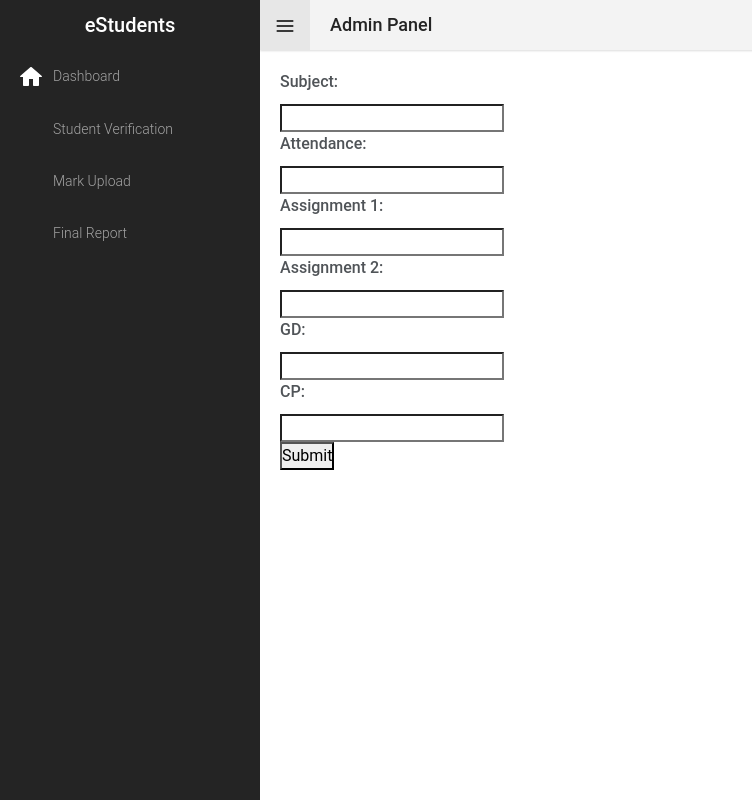
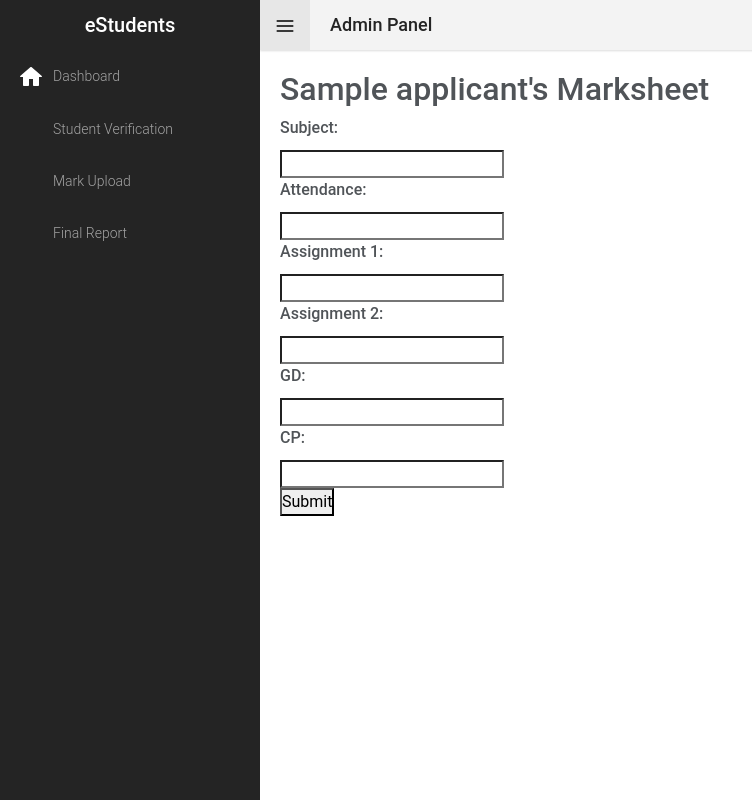
Before and after one commit to sharunrajeev/studentManagementSystem, a Django app: page /owner/mark_upload/1 in a window 1280 px wide. Shown: the whole page, without its empty margins (0-752 px from the left). Run offline with Django 4.2, Linux system fonts and the light colour scheme; tables that the repository leaves empty hold one stand-in row (values such as "Sample post"); some libraries are stand-ins or nearby versions.

Commit message:
User's name implemented in form

```diff
--- a/templates/owner/mark_upload_form.html
+++ b/templates/owner/mark_upload_form.html
@@ -29,6 +29,7 @@
 
 	<div class="main-content">
 
+        <h2>{{user.ApplicationId.Name}}'s Marksheet</h2>
       	<form>
         <label for="subject">Subject:</label><br>
   <input type="text" id="subject" name="subject" ><br>
```
